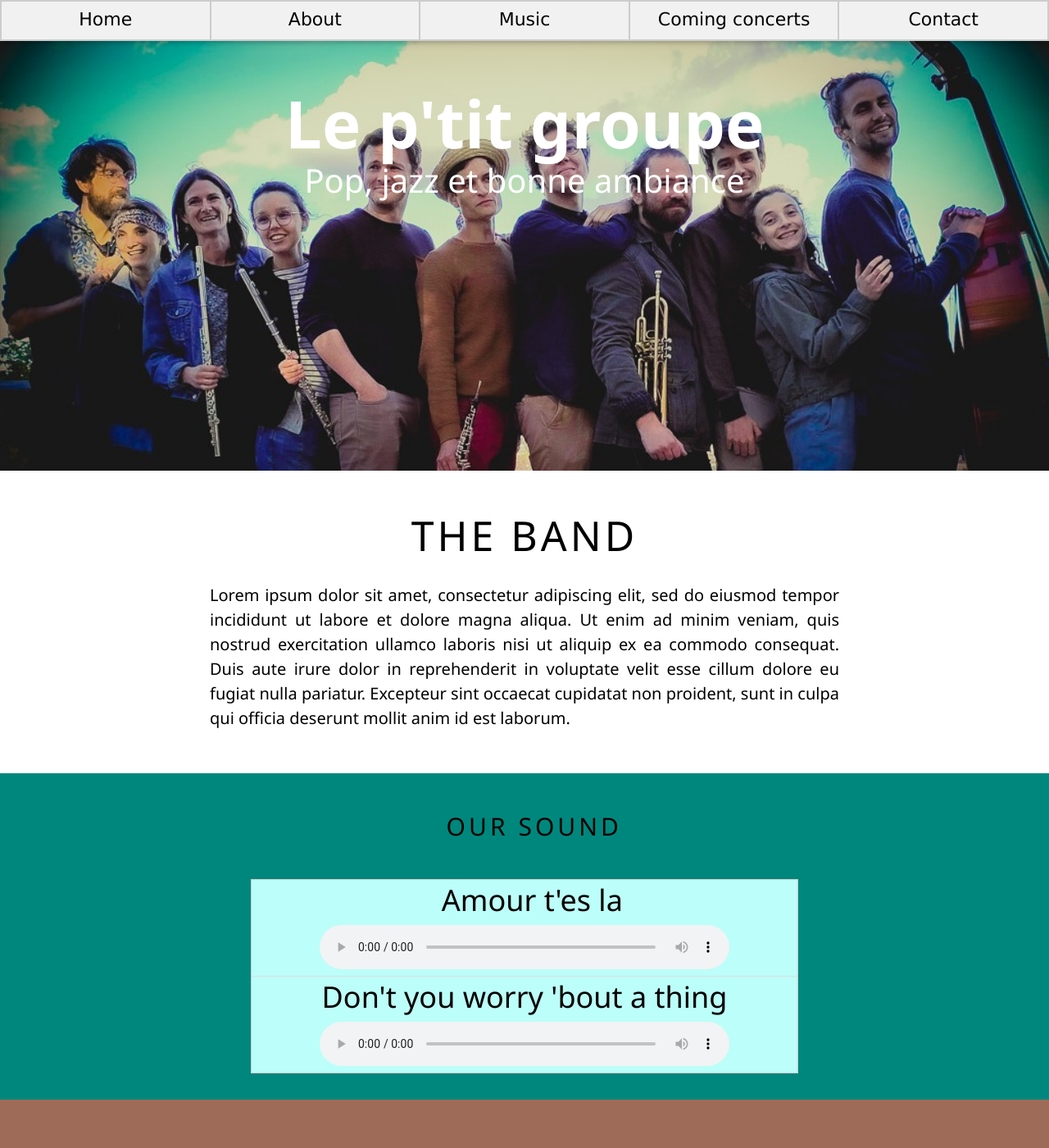
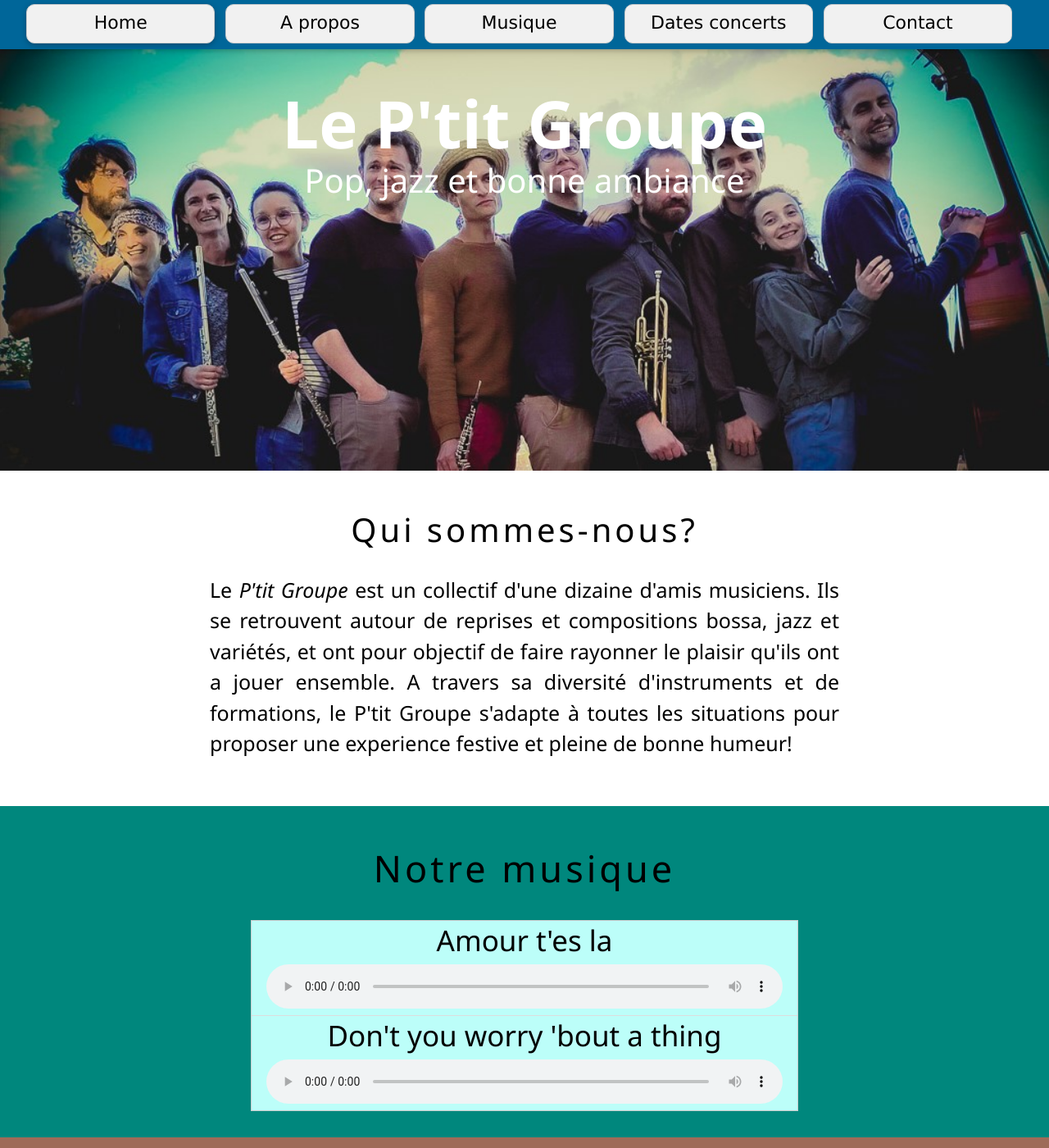
Before and after one commit to leptitgroupe/leptitgroupe.github.io, a Jekyll site: the page built from index.html, in a window 1280 px wide and 1400 px high. Shown: the whole window at 82% size. Built offline with Jekyll 4.4.1, drawn with Linux system fonts in a browser that asks for light colours; some of the changed text lies outside the part shown.

Commit message:
Add band description, modify nav bar

```diff
--- a/_data/gigs.yml
+++ b/_data/gigs.yml
@@ -1,3 +1,7 @@
-- date : 06 - 15 Juillet 2023
+- date : 17 Juni 2023
+  place : ...
+  adress : ", Montbrison"
+
+- date : 8 - 14 Juillet
   place : La p'tite tournee
   adress : ", partout en France!"
--- a/_includes/navigation.html
+++ b/_includes/navigation.html
@@ -1,18 +1,19 @@
 <div class="w3-top">
-  <div class="w3-bar w3-border w3-card-2 w3-light-grey" style="height:50px">
-  <a class="w3-bar-item w3-border w3-light-grey w3-button w3-card" href="#home" style="height:100%; width:20%; text-align: center; padding: 5px 16px;font-size:22px">
+  <div class="w3-bar w3-card-2" style="height:60px; background-color:#006699;">
+  <a class="w3-bar-item w3-border w3-light-grey w3-button w3-card" href="#home" style="height:80%; margin-top:0.4%; margin-left:2.5%; margin-right:1%; border-radius: 10px; width:18%; text-align: center; padding: 5px 10px;font-size:22px">
   Home
   </a>
-  <a class="w3-bar-item w3-border w3-light-grey w3-button" href="#band" style="height:100%; width:20%; text-align: center; padding: 5px 16px;font-size:22px">
-    About
+   &nbsp &nbsp &nbsp
+  <a class="w3-bar-item w3-border w3-light-grey w3-button" href="#band" style="height:80%; width:18%;margin-top:0.4%; margin-right:1%; border-radius: 10px;text-align: center; padding: 5px 16px;font-size:22px">
+    A propos
   </a>
-  <a class="w3-bar-item w3-border w3-light-grey w3-button" href="#music" style="height:100%; width:20%; text-align: center; padding: 5px 16px;font-size:22px">
-    Music
+  <a class="w3-bar-item w3-border w3-light-grey w3-button" href="#music" style="height:80%; width:18%;margin-top:0.4%; margin-right:1%; border-radius: 10px;text-align: center; padding: 5px 16px;font-size:22px">
+    Musique
   </a>
-  <a class="w3-bar-item w3-border w3-light-grey w3-button" href="#dates" style="height:100%; width:20%; text-align: center;padding: 5px 16px;font-size:22px">
-    Coming concerts
+  <a class="w3-bar-item w3-border w3-light-grey w3-button" href="#dates" style="height:80%; width:18%;margin-top:0.4%; margin-right:1%; border-radius: 10px;text-align: center;padding: 5px 16px;font-size:22px">
+    Dates concerts
   </a>
-  <a class="w3-bar-item w3-border w3-light-grey  w3-button" href="#contact" style="height:100%; width:20%; text-align: center;padding: 5px 16px;font-size:22px">
+  <a class="w3-bar-item w3-border w3-light-grey  w3-button" href="#contact" style="height:80%; width:18%;margin-top:0.4%; margin-right:1%; border-radius: 10px;text-align: center;padding: 5px 16px;font-size:22px">
     Contact
   </a>
 </div>
--- a/_layouts/default.html
+++ b/_layouts/default.html
@@ -13,6 +13,15 @@
     <link rel="stylesheet" href="https://cdnjs.cloudflare.com/ajax/libs/font-awesome/4.7.0/css/font-awesome.min.css">
     {% seo %}
   </head>
+  <style>
+    hr {
+        display:inline-block;
+        color: black;
+        width:1%;
+        margin-top: 10px;
+        width:100px;
+       }
+     </style>
   <body>
     {% include navigation.html %}
     <h1>{{ content }}</h1>
--- a/index.html
+++ b/index.html
@@ -10,18 +10,21 @@ layout: default
   <div class="mySlides w3-display-container w3-center">
     <img src="./assets/images/Pignol_2.jpg" style="width:100%">
     <div class="w3-display-topmiddle w3-container w3-text-white w3-padding-64 w3-hide-small">
-      <h1 style="font-size:80px; margin-top: -20px"><b>Le p'tit groupe</b></h1>
+      <h1 style="font-size:80px; margin-top: -20px"><b>Le P'tit Groupe</b></h1>
       <p style="font-size:40px; margin-top: -30px">Pop, jazz et bonne ambiance</p>
     </div>
   </div>
 
   <!-- The Band Section -->
  <div class="w3-container w3-content w3-center w3-padding-32" style="max-width:800px" id="band">
-   <h2 class="w3-wide" style="font-size:50px">THE BAND</h2>
-   <p class="w3-justify" style="font-size:20px">Lorem ipsum dolor sit amet, consectetur adipiscing elit, sed do eiusmod tempor incididunt ut labore et dolore magna aliqua.
-     Ut enim ad minim veniam, quis nostrud exercitation ullamco laboris nisi ut aliquip ex ea commodo consequat.
-     Duis aute irure dolor in reprehenderit in voluptate velit esse cillum dolore eu fugiat nulla pariatur.
-     Excepteur sint occaecat cupidatat non proident, sunt in culpa qui officia deserunt mollit anim id est laborum.</p>
+  <!--
+ -->
+ <h2 class="w3-wide" style="font-size:40px">Qui sommes-nous?</h2>
+   <p class="w3-justify" style="font-size:25px"> Le <i>P'tit Groupe </i>est un collectif d'une dizaine d'amis musiciens.
+     Ils se retrouvent autour de reprises et compositions bossa, jazz et variétés,
+     et ont pour objectif de faire rayonner le plaisir qu'ils ont a jouer ensemble.
+     A travers sa diversité d'instruments et de formations,
+     le P'tit Groupe s'adapte à toutes les situations pour proposer une experience festive et pleine de bonne humeur! </p>
   <!--
    <div class="w3-row" style = "margin-top:-30px">
      <div class="w3-third">
@@ -43,21 +46,22 @@ layout: default
  <!-- The music example Section -->
  <div id="music" style="background-color:#00877D;">
     <div class="w3-container w3-content w3-padding-32" style="max-width:700px">
-      <h2 class="w3-wide w3-center" style="padding-bottom:32px">&nbsp OUR SOUND</h2>
+      <h2 class="w3-wide w3-center" style="padding-bottom:20px; font-size:45px">Notre musique</h2>
       <ul class="w3-ul w3-border w3-center w3-text-black" style="background-color:#bcfef9">
       <li style="margin-top:-10px">
-        <div>
-                  &nbsp  Amour t'es la
-          <audio controls="controls" style="vertical-align: middle; width:500px">
+        <div style="font-size:35px">
+               Amour t'es la
+
+          <audio controls="controls" style="vertical-align: middle; width:630px">
             <source src="./assets/audio/amour.mp3" type="audio/mpeg">
           </audio>
 
         </div>
       </li>
       <li style="margin-top:-10px">
-        <div>
+        <div style="font-size:35px">
                     Don't you worry 'bout a thing
-          <audio controls="controls" style="vertical-align: middle; width:500px">
+          <audio controls="controls" style="vertical-align: middle; width:630px">
             <source src="./assets/audio/dywbat.mp3" type="audio/mpeg">
           </audio>
         </div>
@@ -68,8 +72,8 @@ layout: default
 
  <!-- The Tour Section -->
    <div id="dates" style="background-color:#9E6B58;">
-   <div class="w3-container w3-content w3-padding-64" style="max-width:800px">
-     <h2 class="w3-wide w3-center" style="padding-bottom:45px;">CONCERT DATES</h2>
+   <div class="w3-container w3-content w3-padding-32" style="max-width:800px">
+     <h2 class="w3-wide w3-center" style="padding-bottom:30px; font-size:45px">Concert dates</h2>
      <ul class="w3-ul w3-border w3-text-black" style="background-color:#fbd4c5">
        {% for item in site.data.gigs %}
            <li>
@@ -81,11 +85,11 @@ layout: default
 </div>
 
 <!-- contact section -->
-<div class="w3-container w3-content w3-padding-32" style="max-width:800px" id="contact">
-   <h2 class="w3-wide w3-center">CONTACT</h2>
+<div class="w3-container w3-content w3-padding-32" style="max-width:800px; font-size: 28px; text-align:center" id="contact">
+   <h2 class="w3-wide w3-center" style = "font-size: 45px">Nous contacter</h2>
        <i class="fa fa-map-marker" style="width:30px"></i> Lyon, France<br>
-       <i class="fa fa-phone" style="width:30px"></i> Phone: +33 06 ... <br>
-       <i class="fa fa-envelope" style="width:30px; padding-bottom:60px"> </i> Email: leptitgroupe.musique [at] gmail.com<br>
+       <i class="fa fa-phone" style="width:30px"></i> +33 06 XX XX XX XX <br>
+       <i class="fa fa-envelope" style="width:30px; padding-bottom:30px"> </i> leptitgroupe.musique [at] gmail.com<br>
  <div>
 
 <!-- End Page Content -->
@@ -98,4 +102,5 @@ layout: default
 <footer class="w3-container w3-padding-32 w3-center w3-opacity w3-light-grey w3-xlarge">
 <a class="fa fa-instagram w3-hover-opacity" href="https://www.instagram.com/leptitgroupe.musique/"></a>
 <a class="fa fa-youtube w3-hover-opacity" href="https://www.youtube.com/@leptitgroupe2370"></a>
+<a class="fa fa-soundcloud w3-hover-opacity" href="https://soundcloud.com/le-ptit-groupe-musique"></a>
 </footer>
```
Also changed, not shown: 4 other files.
